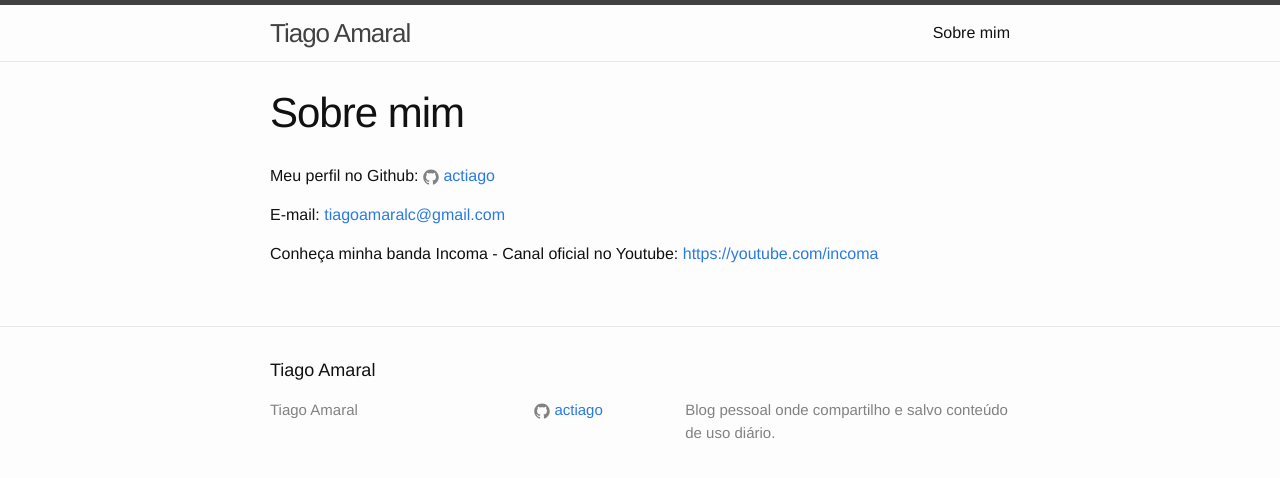
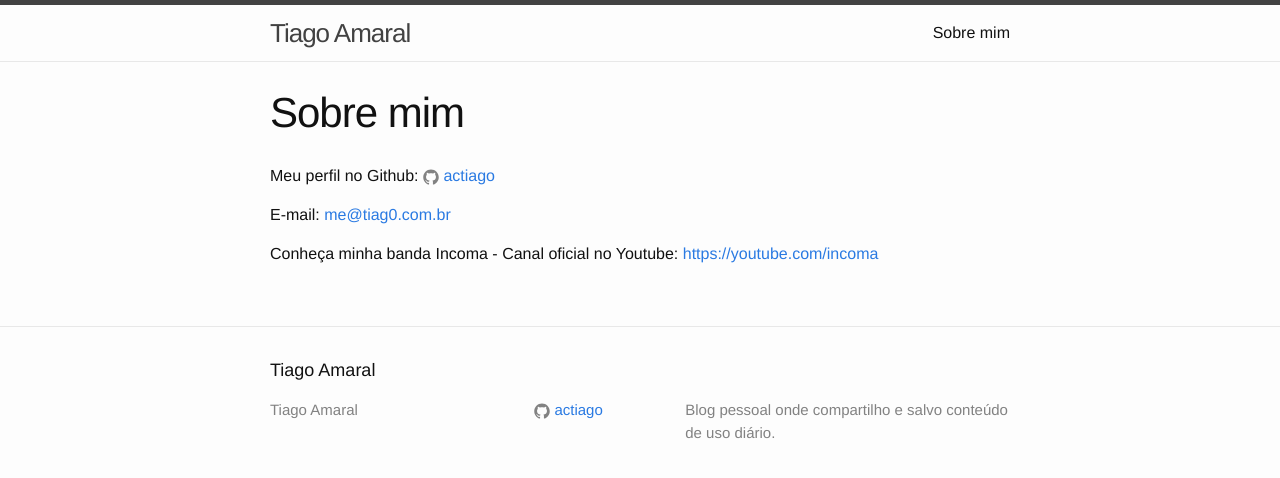
Before and after one commit to actiago/actiago.github.io, a Jekyll site: the page built from about.md, in a window 1280 px wide. Shown: the top 478 px of the page. Built offline with Jekyll 4.4.1, drawn with Linux system fonts in a browser that asks for light colours.

Commit message:
Mudando contatos

```diff
--- a/_config.yml
+++ b/_config.yml
@@ -1,7 +1,7 @@
 title: Tiago Amaral
 url: 'http://blog.tiag0.com.br/'
 
-# email: tiagoamaralc@gmail.com
+# email: me@tiag0.com.br
 description: > # this means to ignore newlines until "baseurl:"
   Blog pessoal onde compartilho e salvo conteúdo de uso diário.
 
@@ -10,7 +10,7 @@ pic: favicon.png
 # baseurl: "" # the subpath of your site, e.g. /blog
 # twitter_username:
 github_username: actiago
-telegram: https://t.me/tcego
+telegram: tcego
 
 # Build settings
 markdown: kramdown
--- a/about.md
+++ b/about.md
@@ -7,6 +7,6 @@ permalink: /about/
 Meu perfil no Github:
 {% include icon-github.html username="actiago" %}
 
-E-mail: [tiagoamaralc@gmail.com](tiagoamaralc@gmail.com)
+E-mail: [me@tiag0.com.br](me@tiag0.com.br)
 
 Conheça minha banda Incoma - Canal oficial no Youtube: [https://youtube.com/incoma](https://youtube.com/incoma)
```
